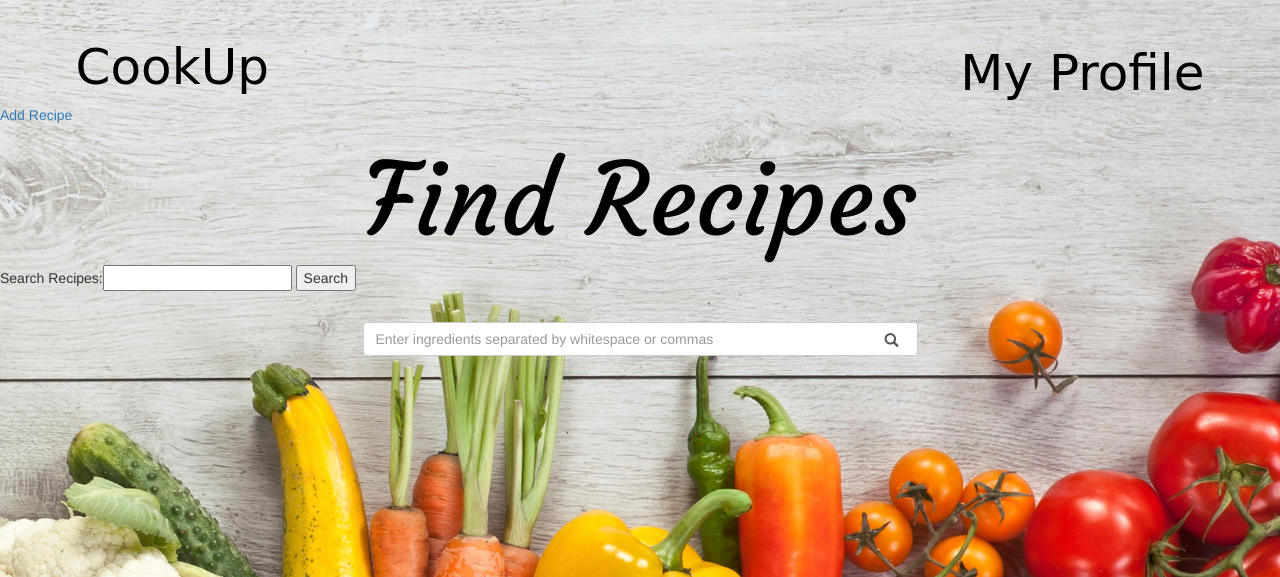
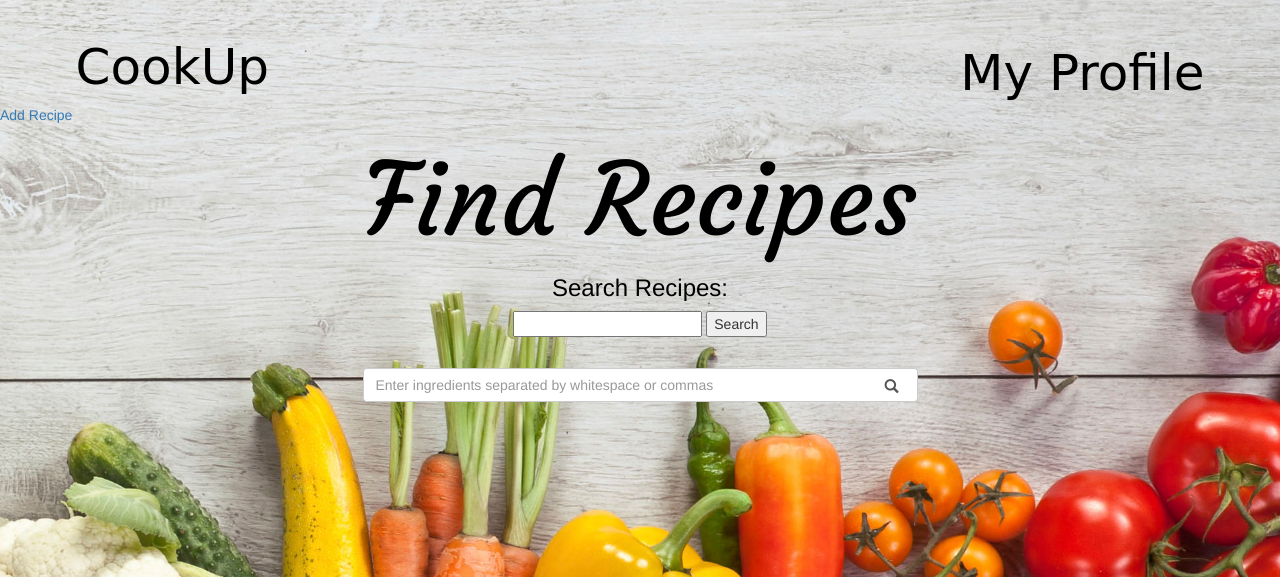
Before and after one commit to andrewholler/CookUp, a Django app: page /dashboard.html in a window 1280 px wide. Shown: the top 577 px of the page. Run offline with Django 3.2, Linux system fonts and the light colour scheme; some libraries are stand-ins or nearby versions; some web fonts are replaced.

Commit message:
centered search bar

```diff
--- a/app/templates/dashboard.html
+++ b/app/templates/dashboard.html
@@ -11,11 +11,13 @@
 		<h2><a href="./dashboard.html" style="color: #000000; text-decoration: none;">CookUp</a></h2>
 		<a class="topcorner" id="header1-like" href="./profile.html">My Profile</a>
 		<a class="bottommiddle" id="add_recipe" href="./submitrecipe.html">Add Recipe</a>
-		<h1 id="find-recipe" class="text-center">Find Recipes</h1>
-  <form method="get" action="/search/">
-    Search Recipes:<input type="text" name="q" id="id_q" value="{{ query }}"/>
-    <input type="submit" value="Search" />
-  </form>
+  <center>
+    <h1 id="find-recipe" class="text-center">Find Recipes</h1>
+    <form method="get" action="/search/">
+      <h3 style="color: #000000;">Search Recipes:</h3><input type="text" name="q" id="id_q" value="{{ query }}"/>
+      <input type="submit" value="Search" />
+    </form>
+  </center>
 		<div class="container">
 			<div class="row">
 				<div class="col-sm-6 col-sm-offset-3">
--- a/app/templates/results.html
+++ b/app/templates/results.html
@@ -3,7 +3,7 @@
   <form method="get" action="/search/">
     Search Again:<input type="text" name="q" id="id_q" value="{{ query }}"/>
     <input type="submit" value="Search"/>
-</form>
+  </form>
 </body>
 
 {% if results %}
```
